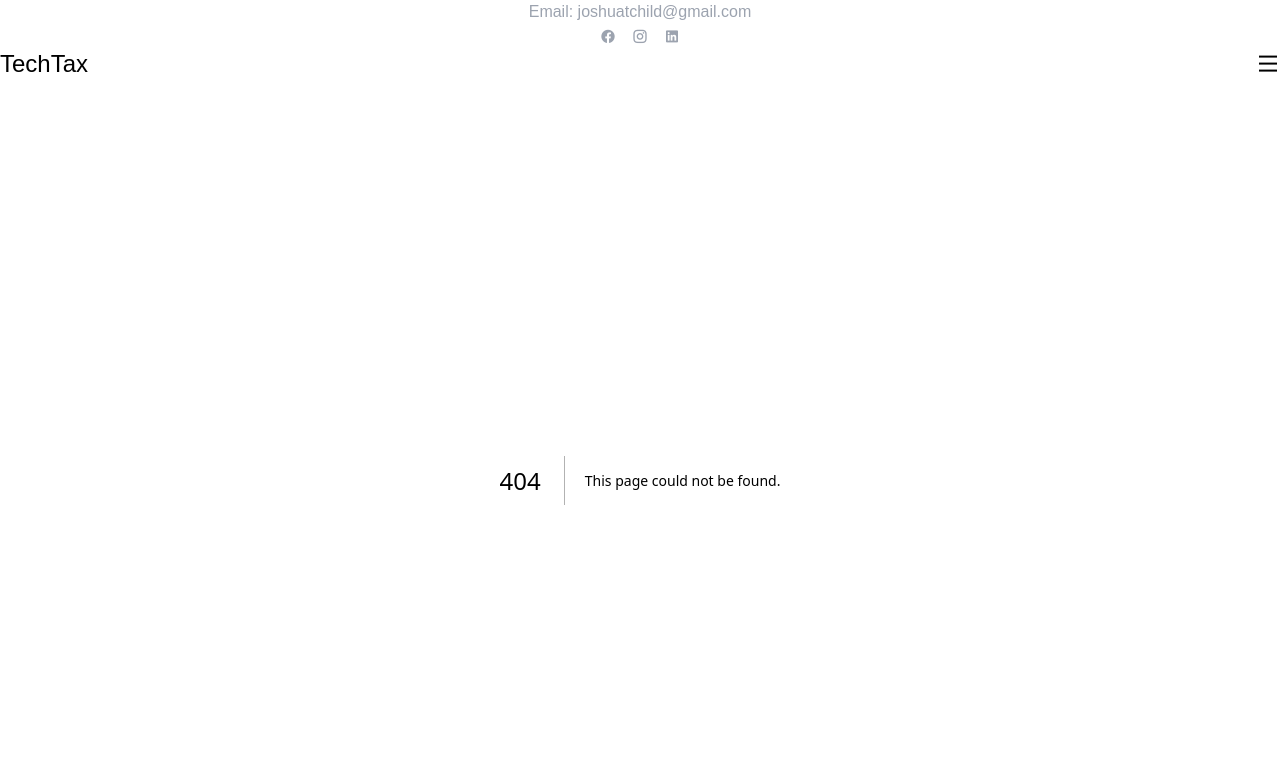
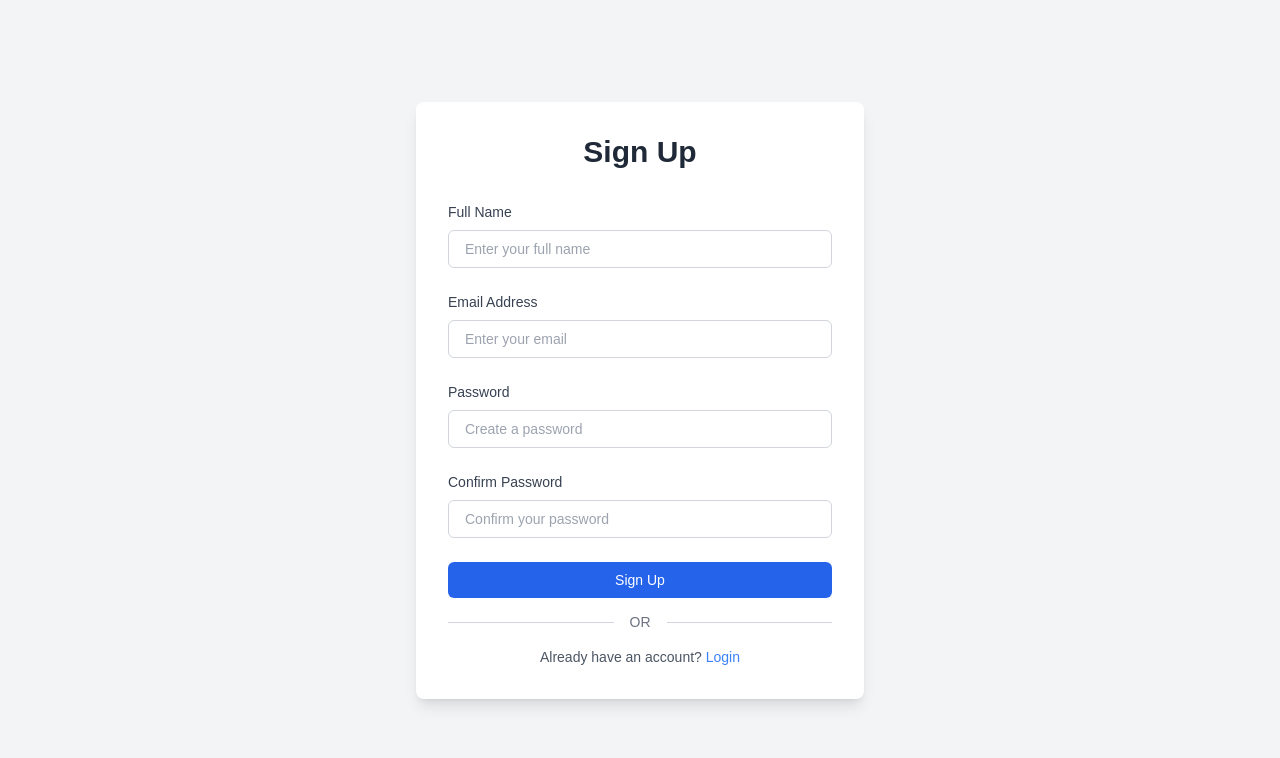
Before and after one commit to zohaibAlam840/techtaxAI, a Next.js app: page /UserSignUp in a window 1280 px wide. Before the commit this address had no page. Shown: the top 758 px of the page. Built offline with nearby package versions, Linux system fonts and the light colour scheme.

Commit message:
login and signup pages

```diff
--- a/Components/Header.jsx
+++ b/Components/Header.jsx
@@ -1,8 +1,10 @@
 "use client";
+import { useRouter } from "next/navigation";
 import React, { useState } from "react";
 
 export default function Header() {
   const [isMenuOpen, setIsMenuOpen] = useState(false);
+  const route = useRouter();
 
   const toggleMenu = () => {
     setIsMenuOpen(!isMenuOpen);
@@ -48,10 +50,16 @@ export default function Header() {
 
         {/* Buttons for Sign Up and Log In */}
         <div className="hidden md:flex space-x-4 ml-4">
-          <button className="bg-blue-500 text-white px-4 py-2 rounded hover:bg-blue-600">
+          <button
+            onClick={() => route.push("/UserSignUp")}
+            className="bg-blue-500 text-white px-4 py-2 rounded hover:bg-blue-600"
+          >
             Sign Up
           </button>
-          <button className="bg-blue-500 text-white px-4 py-2 rounded hover:bg-blue-600">
+          <button
+            onClick={() => route.push("/UserLogin")}
+            className="bg-blue-500 text-white px-4 py-2 rounded hover:bg-blue-600"
+          >
             Log In
           </button>
         </div>
--- a/app/Home/page.js
+++ b/app/Home/page.js
@@ -1,5 +1,6 @@
 import AboutUs from "@/Components/AboutUs";
 import Footer from "@/Components/Footer";
+import Header from "@/Components/Header";
 import HeroSection from "@/Components/HeroSection";
 import Services from "@/Components/Services";
 import StartJourney from "@/Components/StartJourney";
@@ -8,6 +9,7 @@ import React from "react";
 export default function LandingPage() {
   return (
     <div>
+      <Header />
       <HeroSection />
       <Services />
       <AboutUs />
--- /dev/null
+++ b/app/UserLogin/page.js
@@ -0,0 +1,83 @@
+import React from "react";
+
+export default function UserLogin() {
+  return (
+    <div className="flex items-center justify-center min-h-screen bg-gray-100 px-10">
+      <div className="bg-white shadow-lg rounded-lg p-8 max-w-md w-full">
+        <h2 className="text-3xl font-bold text-center text-darkBlue mb-8">
+          Login
+        </h2>
+
+        {/* Email Input */}
+        <form>
+          <div className="mb-6">
+            <label
+              htmlFor="email"
+              className="block text-sm font-medium text-gray-700 mb-2"
+            >
+              Email Address
+            </label>
+            <input
+              type="email"
+              id="email"
+              className="w-full px-4 py-2 border border-gray-300 rounded-md text-sm focus:ring-blue-500 focus:border-blue-500 focus:outline-none"
+              placeholder="Enter your email"
+              required
+            />
+          </div>
+
+          {/* Password Input */}
+          <div className="mb-6">
+            <label
+              htmlFor="password"
+              className="block text-sm font-medium text-gray-700 mb-2"
+            >
+              Password
+            </label>
+            <input
+              type="password"
+              id="password"
+              className="w-full px-4 py-2 border border-gray-300 rounded-md text-sm focus:ring-blue-500 focus:border-blue-500 focus:outline-none"
+              placeholder="Enter your password"
+              required
+            />
+          </div>
+
+          {/* Submit Button */}
+          <div className="flex justify-between items-center mb-6">
+            <a href="#" className="text-sm text-blue-500 hover:underline">
+              Forgot Password?
+            </a>
+          </div>
+          <button
+            type="submit"
+            className="w-full py-2 bg-blue-600 text-white text-sm font-medium rounded-md hover:bg-blue-700 transition-colors focus:outline-none focus:ring-2 focus:ring-blue-500 focus:ring-opacity-50"
+          >
+            Login
+          </button>
+        </form>
+
+        {/* Divider */}
+        <div className="flex items-center justify-center my-6">
+          <hr className="w-full border-gray-300" />
+          <span className="absolute bg-white px-4 text-sm text-gray-500">
+            OR
+          </span>
+        </div>
+
+        {/* Sign Up Link */}
+        <div className="text-center">
+          <p className="text-sm text-gray-600">
+            Don’t have an account?{" "}
+            <a
+              href="/UserSignUp"
+              className="text-blue-500 font-medium hover:underline"
+            >
+              Sign Up
+            </a>
+          </p>
+        </div>
+      </div>
+    </div>
+  );
+}
--- /dev/null
+++ b/app/UserSignUp/page.js
@@ -0,0 +1,113 @@
+import React from "react";
+
+export default function UserSignUp() {
+  return (
+    <div className="flex items-center justify-center min-h-screen bg-gray-100 px-10">
+      <div className="bg-white shadow-lg rounded-lg p-8 max-w-md w-full">
+        <h2 className="text-3xl font-bold text-center text-gray-800 mb-8">
+          Sign Up
+        </h2>
+
+        {/* Sign Up Form */}
+        <form>
+          {/* Name Input */}
+          <div className="mb-6">
+            <label
+              htmlFor="name"
+              className="block text-sm font-medium text-gray-700 mb-2"
+            >
+              Full Name
+            </label>
+            <input
+              type="text"
+              id="name"
+              className="w-full px-4 py-2 border border-gray-300 rounded-md text-sm focus:ring-blue-500 focus:border-blue-500 focus:outline-none"
+              placeholder="Enter your full name"
+              required
+            />
+          </div>
+
+          {/* Email Input */}
+          <div className="mb-6">
+            <label
+              htmlFor="email"
+              className="block text-sm font-medium text-gray-700 mb-2"
+            >
+              Email Address
+            </label>
+            <input
+              type="email"
+              id="email"
+              className="w-full px-4 py-2 border border-gray-300 rounded-md text-sm focus:ring-blue-500 focus:border-blue-500 focus:outline-none"
+              placeholder="Enter your email"
+              required
+            />
+          </div>
+
+          {/* Password Input */}
+          <div className="mb-6">
+            <label
+              htmlFor="password"
+              className="block text-sm font-medium text-gray-700 mb-2"
+            >
+              Password
+            </label>
+            <input
+              type="password"
+              id="password"
+              className="w-full px-4 py-2 border border-gray-300 rounded-md text-sm focus:ring-blue-500 focus:border-blue-500 focus:outline-none"
+              placeholder="Create a password"
+              required
+            />
+          </div>
+
+          {/* Confirm Password Input */}
+          <div className="mb-6">
+            <label
+              htmlFor="confirm-password"
+              className="block text-sm font-medium text-gray-700 mb-2"
+            >
+              Confirm Password
+            </label>
+            <input
+              type="password"
+              id="confirm-password"
+              className="w-full px-4 py-2 border border-gray-300 rounded-md text-sm focus:ring-blue-500 focus:border-blue-500 focus:outline-none"
+              placeholder="Confirm your password"
+              required
+            />
+          </div>
+
+          {/* Submit Button */}
+          <button
+            type="submit"
+            className="w-full py-2 bg-blue-600 text-white text-sm font-medium rounded-md hover:bg-blue-700 transition-colors focus:outline-none focus:ring-2 focus:ring-blue-500 focus:ring-opacity-50"
+          >
+            Sign Up
+          </button>
+        </form>
+
+        {/* Divider */}
+        <div className="flex items-center justify-center my-6">
+          <hr className="w-full border-gray-300" />
+          <span className="absolute bg-white px-4 text-sm text-gray-500">
+            OR
+          </span>
+        </div>
+
+        {/* Login Link */}
+        <div className="text-center">
+          <p className="text-sm text-gray-600">
+            Already have an account?{" "}
+            <a
+              href="/UserLogin"
+              className="text-blue-500 font-medium hover:underline"
+            >
+              Login
+            </a>
+          </p>
+        </div>
+      </div>
+    </div>
+  );
+}
--- a/app/layout.js
+++ b/app/layout.js
@@ -25,7 +25,6 @@ export default function RootLayout({ children }) {
       <body
         className={`${geistSans.variable} ${geistMono.variable} antialiased`}
       >
-        <Header />
         {children}
       </body>
     </html>
```
